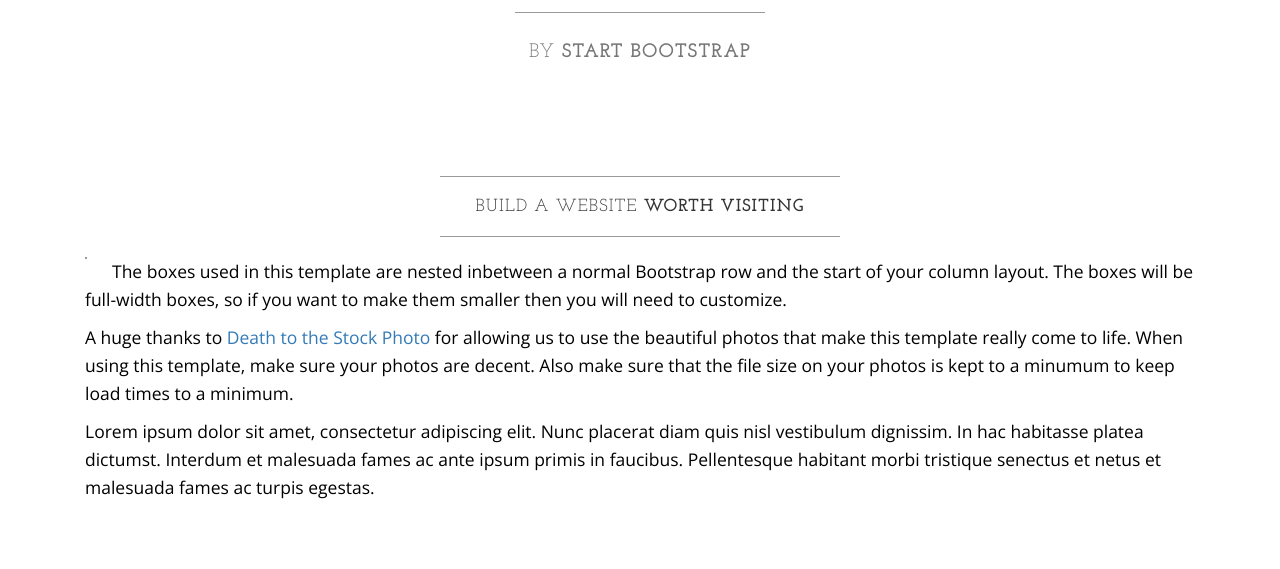
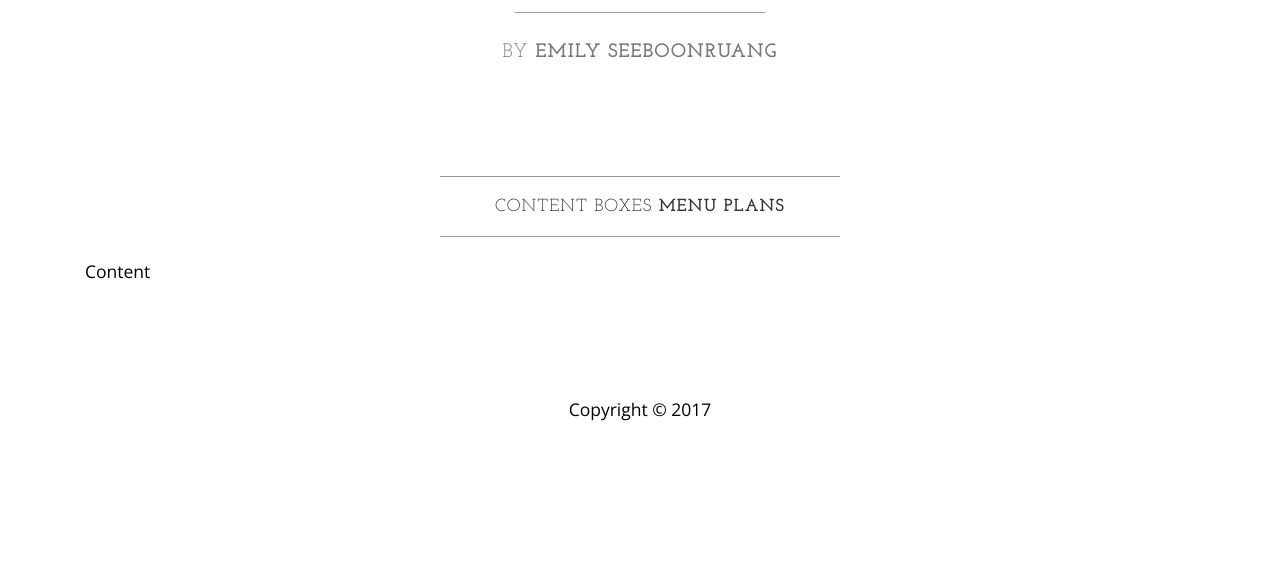
Before and after one commit to jmg2107/campcatering, a website: page src/index.html in a window 1280 px wide. Shown: the part 383-952 px from the top of the page. After the commit the page ends 856 px from the top, so only its background shows below. Drawn offline with nearby package versions, Linux system fonts and the light colour scheme.

Commit message:
Change content

```diff
--- a/src/index.html
+++ b/src/index.html
@@ -112,14 +112,14 @@
                     <hr class="tagline-divider">
                     <h2>
                         <small>By
-                            <strong>Start Bootstrap</strong>
+                            <strong>Emily Seeboonruang</strong>
                         </small>
                     </h2>
                 </div>
             </div>
         </div>
 
-        <div class="row">
+       <!--  <div class="row">
             <div class="box">
                 <div class="col-lg-12">
                     <hr>
@@ -134,18 +134,18 @@
                     <p>Lorem ipsum dolor sit amet, consectetur adipiscing elit. Nunc placerat diam quis nisl vestibulum dignissim. In hac habitasse platea dictumst. Interdum et malesuada fames ac ante ipsum primis in faucibus. Pellentesque habitant morbi tristique senectus et netus et malesuada fames ac turpis egestas.</p>
                 </div>
             </div>
-        </div>
+        </div> -->
 
         <div class="row">
             <div class="box">
                 <div class="col-lg-12">
                     <hr>
-                    <h2 class="intro-text text-center">Beautiful boxes
-                        <strong>to showcase your content</strong>
+                    <h2 class="intro-text text-center">Content boxes
+                        <strong>Menu Plans</strong>
                     </h2>
                     <hr>
-                    <p>Use as many boxes as you like, and put anything you want in them! They are great for just about anything, the sky's the limit!</p>
-                    <p>Lorem ipsum dolor sit amet, consectetur adipiscing elit. Nunc placerat diam quis nisl vestibulum dignissim. In hac habitasse platea dictumst. Interdum et malesuada fames ac ante ipsum primis in faucibus. Pellentesque habitant morbi tristique senectus et netus et malesuada fames ac turpis egestas.</p>
+                    <p>Content</p>
+
                 </div>
             </div>
         </div>
@@ -157,7 +157,7 @@
         <div class="container">
             <div class="row">
                 <div class="col-lg-12 text-center">
-                    <p>Copyright &copy; Your Website 2017</p>
+                    <p>Copyright &copy; 2017</p>
                 </div>
             </div>
         </div>
```
